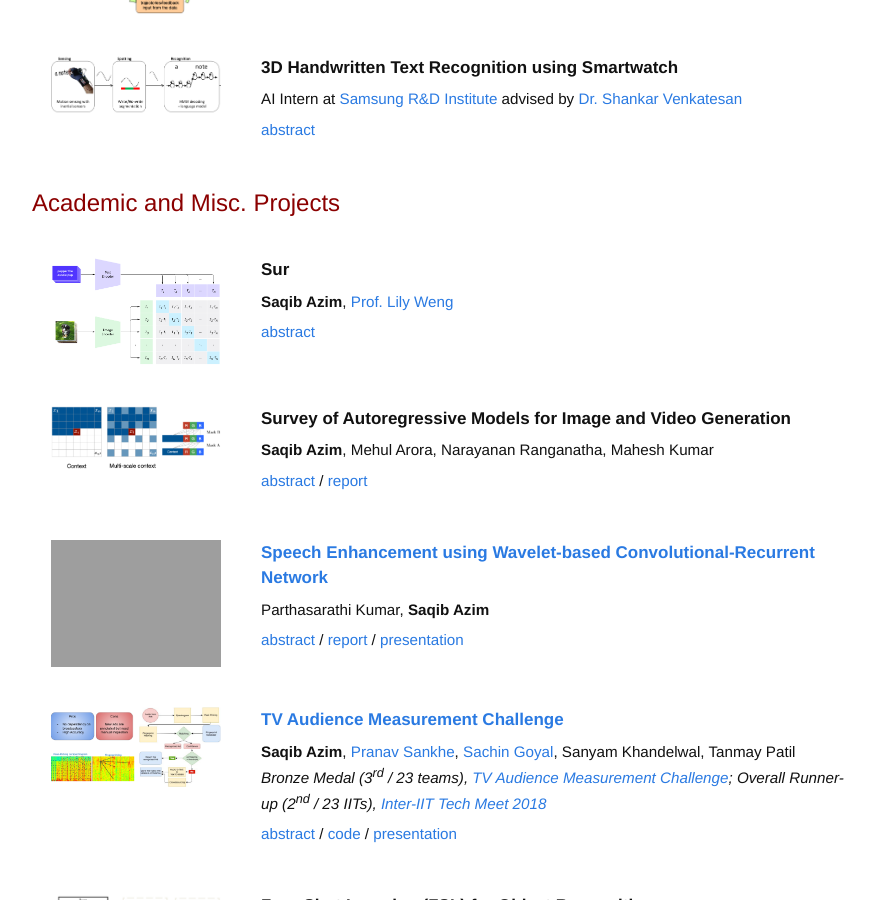
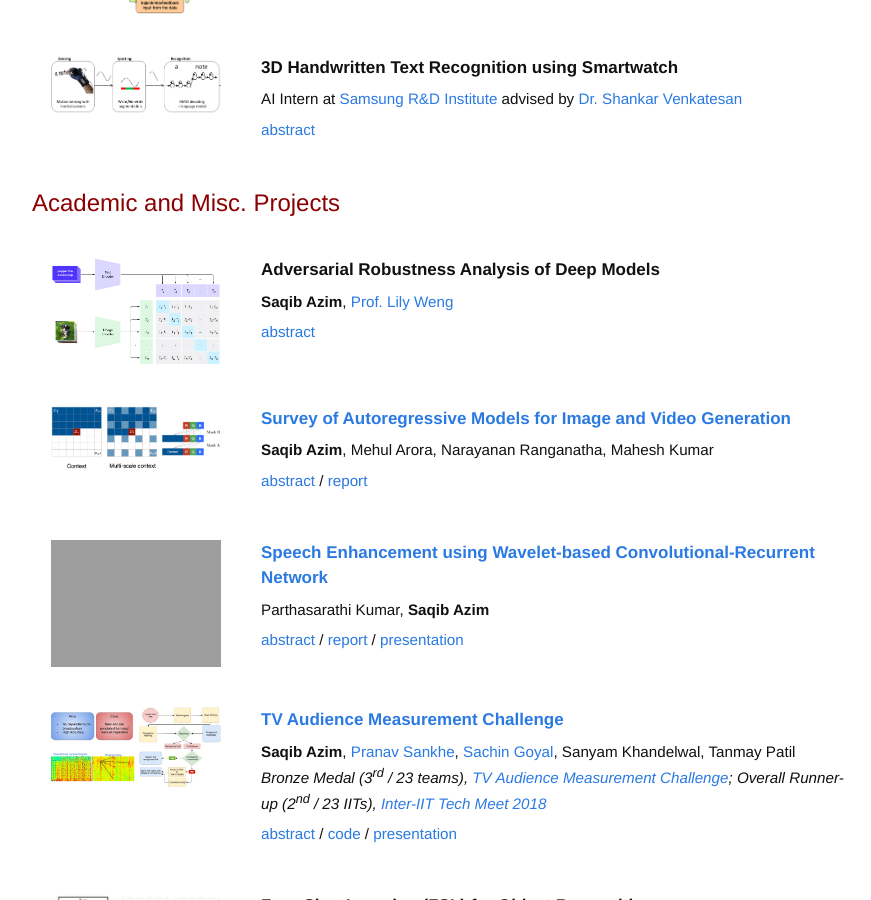
Before and after one commit to saqib1707/saqib1707.github.io, a Jekyll site: the page built from index.md, in a window 1280 px wide and 900 px high, scrolled down 1322 px. Shown: the whole window, without its empty margins (189-1060 px from the left). Built offline with Jekyll 4.4.1, drawn with Linux system fonts in a browser that asks for light colours; comment, search, counter and statistics services are not loaded.

Commit message:
minor update

```diff
--- a/index.md
+++ b/index.md
@@ -237,7 +237,7 @@ I also joined an on-campus student-driven team, [Innovation Cell](http://www.umi
 			</div>
 		</td>
 		<td class="projectBody">
-			<papertitle>Sur</papertitle>
+			<papertitle>Adversarial Robustness Analysis of Deep Models</papertitle>
 			<br><span class="brHeight"></span>
 			<div class="authorDetails">
 				<strong>Saqib Azim</strong>, <a href="https://lilyweng.github.io/">Prof. Lily Weng</a>
@@ -255,7 +255,7 @@ I also joined an on-campus student-driven team, [Innovation Cell](http://www.umi
 			</div>
 		</td>
 		<td class="projectBody">
-			<papertitle>Survey of Autoregressive Models for Image and Video Generation</papertitle>
+			<a href="{{site.url}}/assets/pubs/survey_autoregressive_image_video_generation.pdf"><papertitle>Survey of Autoregressive Models for Image and Video Generation</papertitle></a>
 			<br><span class="brHeight"></span>
 			<div class="authorDetails">
 				<strong>Saqib Azim</strong>, Mehul Arora, Narayanan Ranganatha, Mahesh Kumar
```
